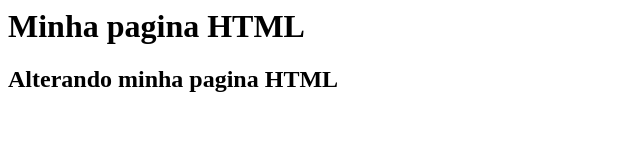
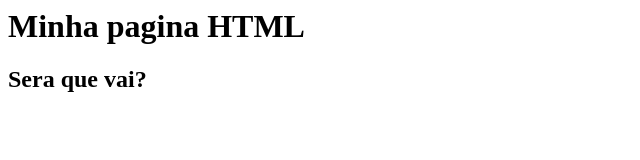
Before and after one commit to audreypujolbarbin/gama-no-github, a plain HTML site: page index.html in a window 1280 px wide. Shown: the whole page, without its empty margins (0-640 px from the left). Drawn offline with Linux system fonts and the light colour scheme.

Commit message:
Update index.html

```diff
--- a/index.html
+++ b/index.html
@@ -1,6 +1,6 @@
 <html>
     <body>
         <h1> Minha pagina HTML</h1>
-        <h2> Alterando minha pagina HTML</h2>
+        <h2> Sera que vai? </h2>
     </body>
 </html>
```
